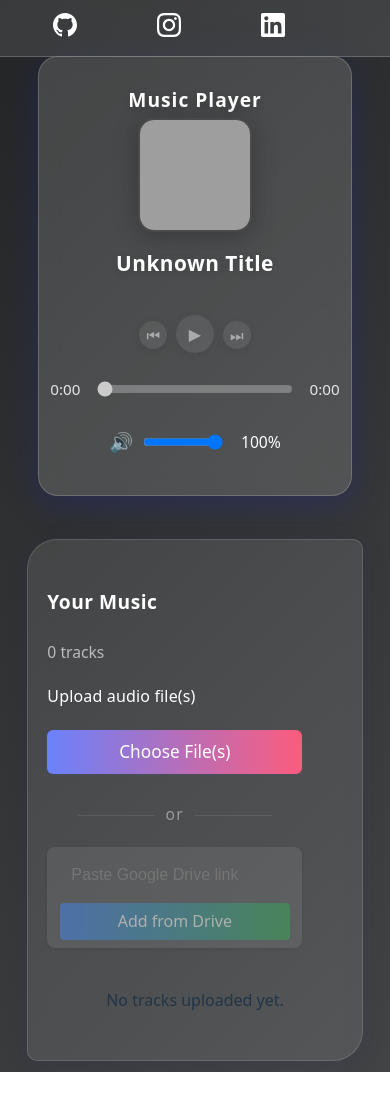
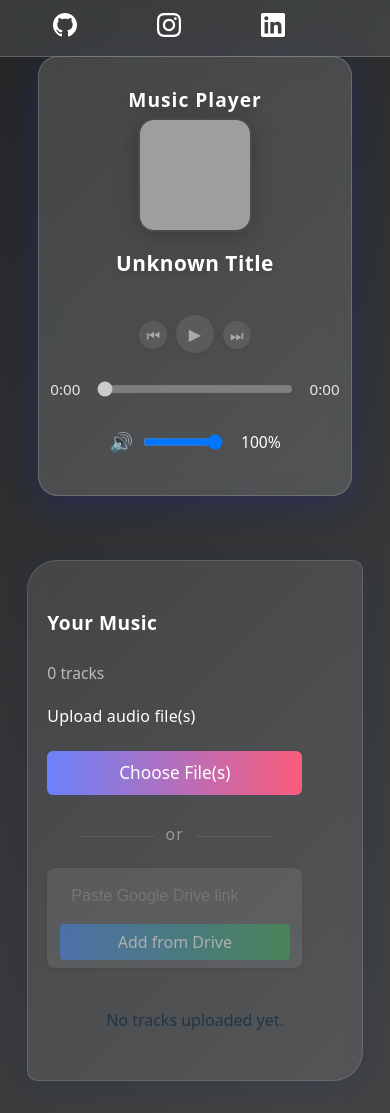
Before and after one commit to SakshamDev2005/Web-Music-Player, a React (Vite) app: page / in a window 390 px wide. Before the commit the page ends 1072 px from the top, so only its background shows below. Built offline with nearby package versions, Linux system fonts and the light colour scheme; grey boxes are pictures that could not be loaded.

Commit message:
Update App.css

```diff
--- a/src/App.css
+++ b/src/App.css
@@ -429,12 +429,17 @@ body, #root {
     gap: 1.5rem;
   }
   .music-list-panel, .music-player-glass {
-    margin: 0.7rem 0;
+    margin: 2rem 0;
     max-width: 98vw;
     min-width: 0;
     width: 100%;
     min-height: unset;
   }
+
+  .music-player-glass {
+    margin: 100px;
+  }
+
   .music-list-panel .track-list {
     max-height: 180px;
   }
```
